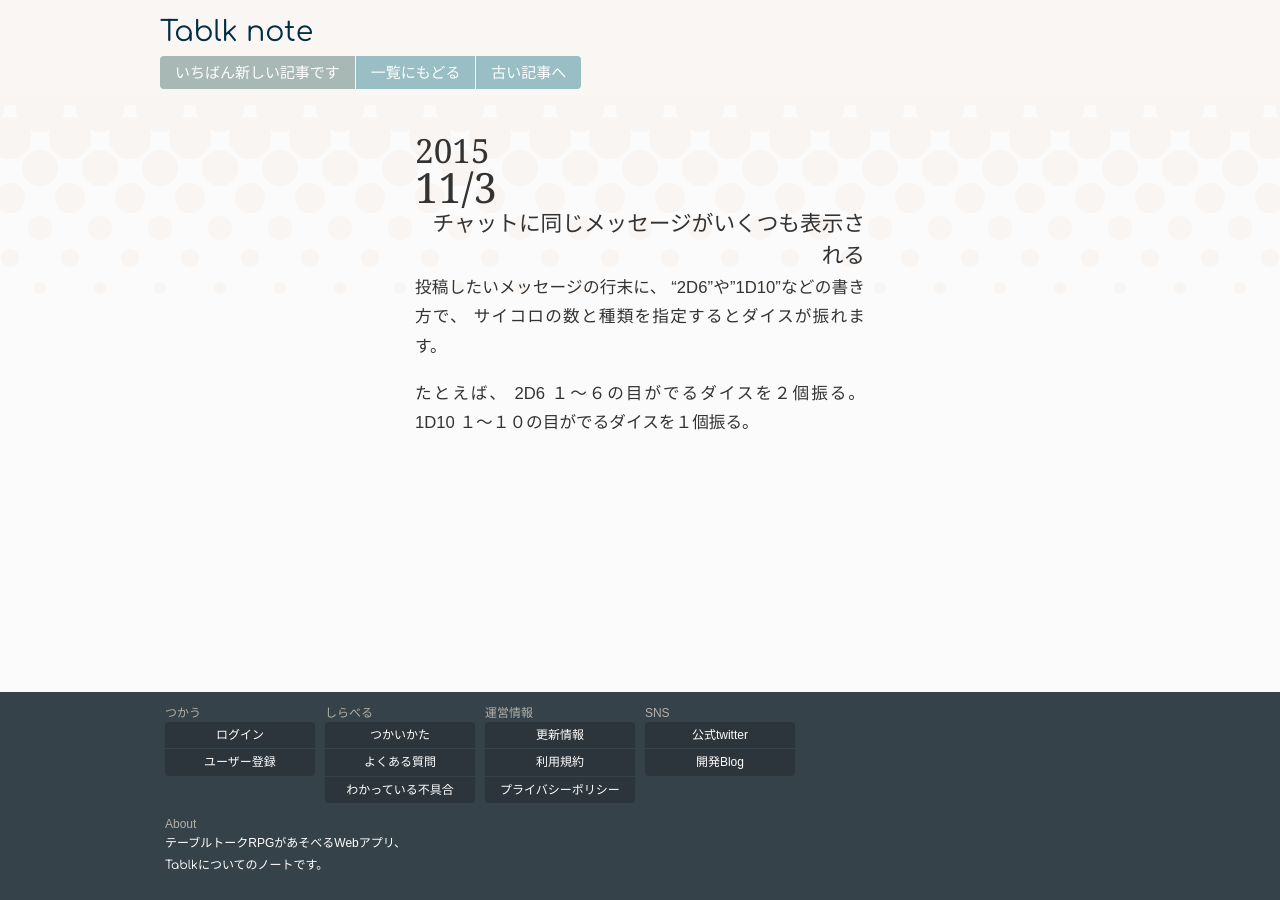
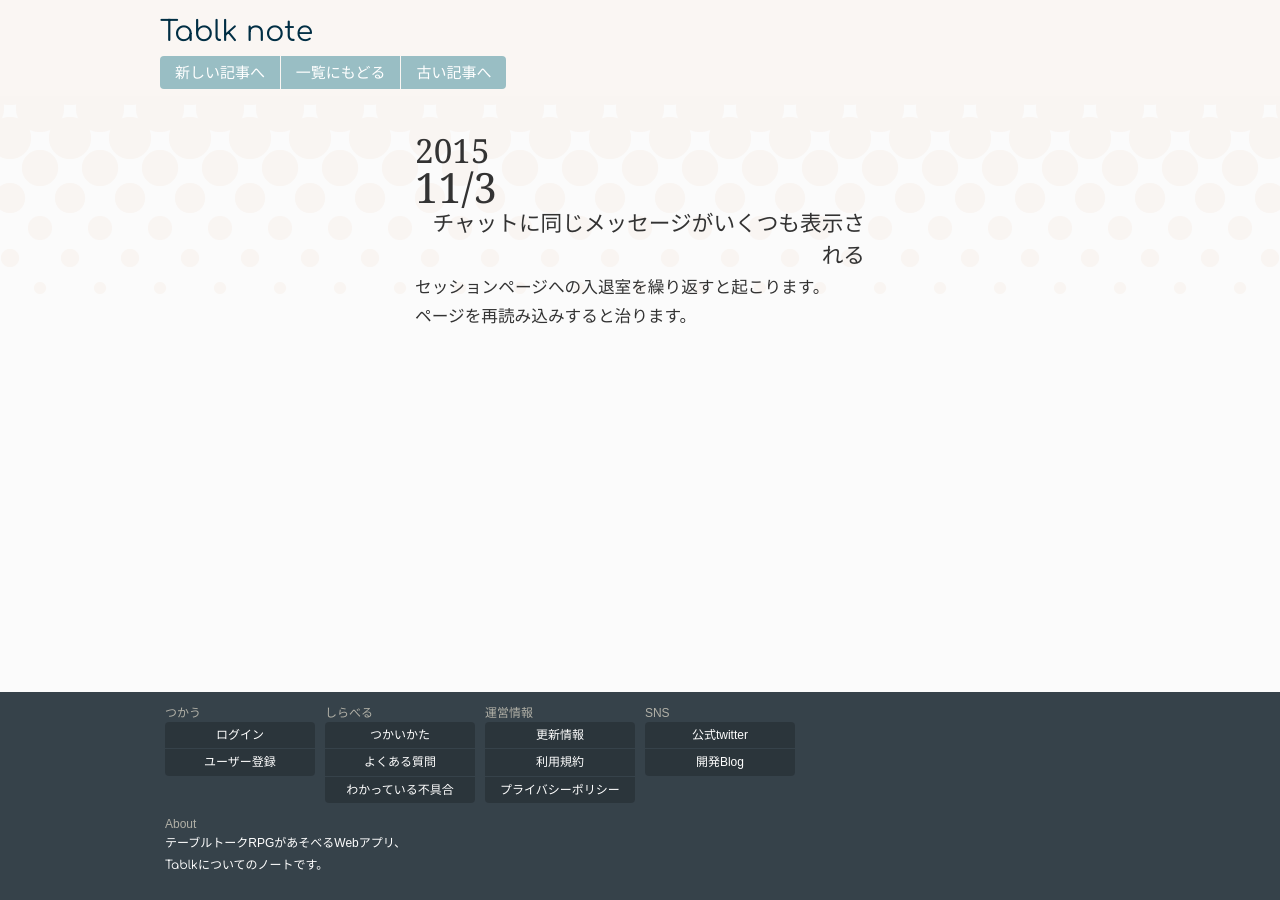
Before and after one commit to Yukinari3po/table-blog, a Jekyll site: the page built from _posts/issue/2015-11-03-issue-multiple-posting.md, in a window 1280 px wide. Built offline with Jekyll 4.4.1, drawn with Linux system fonts in a browser that asks for light colours.

```diff
--- a/_posts/issue/2015-11-03-issue-multiple-posting.md
+++ b/_posts/issue/2015-11-03-issue-multiple-posting.md
@@ -1,16 +1,8 @@
 ---
 layout: post
 title: チャットに同じメッセージがいくつも表示される
-categories: issue
-tags: issue
+categories: issue faq
 ---
 
-投稿したいメッセージの行末に、
-"2D6"や"1D10"などの書き方で、
-サイコロの数と種類を指定するとダイスが振れます。
-
-たとえば、
-2D6
-１〜６の目がでるダイスを２個振る。
-1D10
-１〜１０の目がでるダイスを１個振る。
+セッションページへの入退室を繰り返すと起こります。
+ページを再読み込みすると治ります。
```
Also changed, not shown: _posts/issue/2015-11-06-messy-layout-on-android-browser.md (added, +19 -0 lines).
